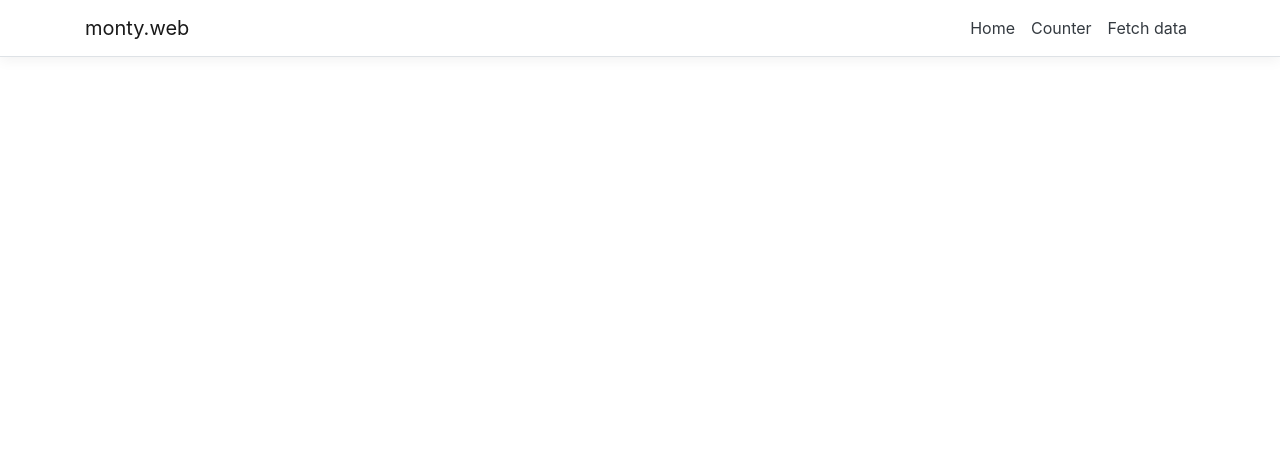
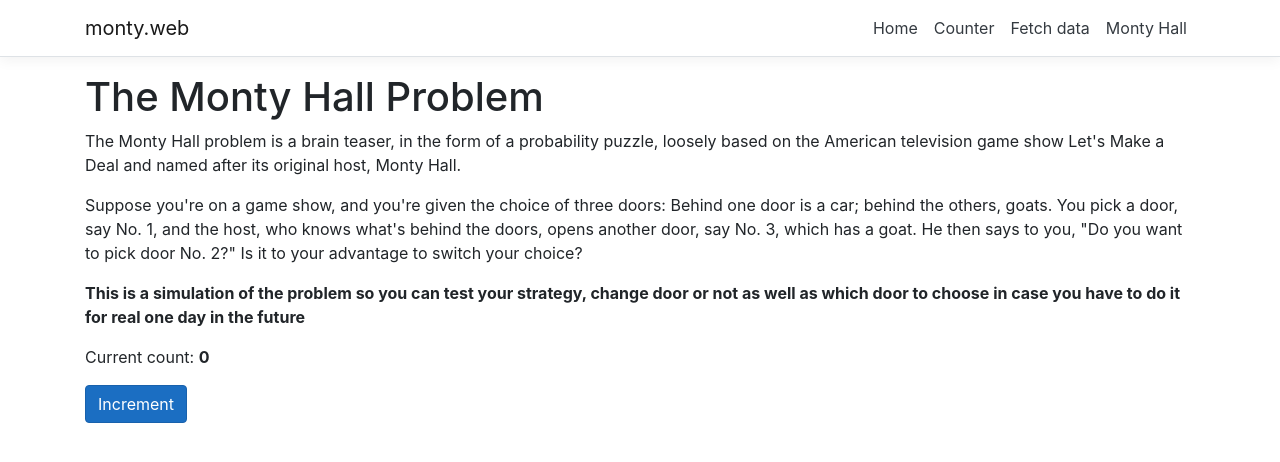
Before and after one commit to M4ttsson/monty_hall, a React (Create React App) app in the folder monty.web/ClientApp/: page /monty-hall in a window 1280 px wide. Shown: the top 462 px of the page. Built offline with nearby package versions, Linux system fonts and the light colour scheme.

Commit message:
create page for monty hall sim

```diff
--- a/monty.web/ClientApp/src/App.js
+++ b/monty.web/ClientApp/src/App.js
@@ -6,6 +6,7 @@ import { FetchData } from './components/FetchData';
 import { Counter } from './components/Counter';
 
 import './custom.css'
+import { MontyHall } from './components/MontyHall';
 
 export default class App extends Component {
   static displayName = App.name;
@@ -16,6 +17,7 @@ export default class App extends Component {
         <Route exact path='/' component={Home} />
         <Route path='/counter' component={Counter} />
         <Route path='/fetch-data' component={FetchData} />
+        <Route path='/monty-hall' component={MontyHall} />
       </Layout>
     );
   }
--- /dev/null
+++ b/monty.web/ClientApp/src/components/MontyHall.js
@@ -0,0 +1,32 @@
+import React, { Component } from 'react';
+
+export class MontyHall extends Component {
+  static displayName = MontyHall.name;
+
+  constructor(props) {
+    super(props);
+    this.state = { currentCount: 0 };
+    this.incrementCounter = this.incrementCounter.bind(this);
+  }
+
+  incrementCounter() {
+    this.setState({
+      currentCount: this.state.currentCount + 1
+    });
+  }
+
+  render() {
+    return (
+      <div>
+        <h1>The Monty Hall Problem</h1>
+
+        <p>The Monty Hall problem is a brain teaser, in the form of a probability puzzle, loosely based on the American television game show Let's Make a Deal and named after its original host, Monty Hall.</p>
+        <p>Suppose you're on a game show, and you're given the choice of three doors: Behind one door is a car; behind the others, goats. You pick a door, say No. 1, and the host, who knows what's behind the doors, opens another door, say No. 3, which has a goat. He then says to you, "Do you want to pick door No. 2?" Is it to your advantage to switch your choice?</p>
+        <p><strong>This is a simulation of the problem so you can test your strategy, change door or not as well as which door to choose in case you have to do it for real one day in the future</strong></p>
+        <p aria-live="polite">Current count: <strong>{this.state.currentCount}</strong></p>
+
+        <button className="btn btn-primary" onClick={this.incrementCounter}>Increment</button>
+      </div>
+    );
+  }
+}
--- a/monty.web/ClientApp/src/components/NavMenu.js
+++ b/monty.web/ClientApp/src/components/NavMenu.js
@@ -39,6 +39,9 @@ export class NavMenu extends Component {
                 <NavItem>
                   <NavLink tag={Link} className="text-dark" to="/fetch-data">Fetch data</NavLink>
                 </NavItem>
+                <NavItem>
+                  <NavLink tag={Link} className="text-dark" to="/monty-hall">Monty Hall</NavLink>
+                </NavItem>
               </ul>
             </Collapse>
           </Container>
```
